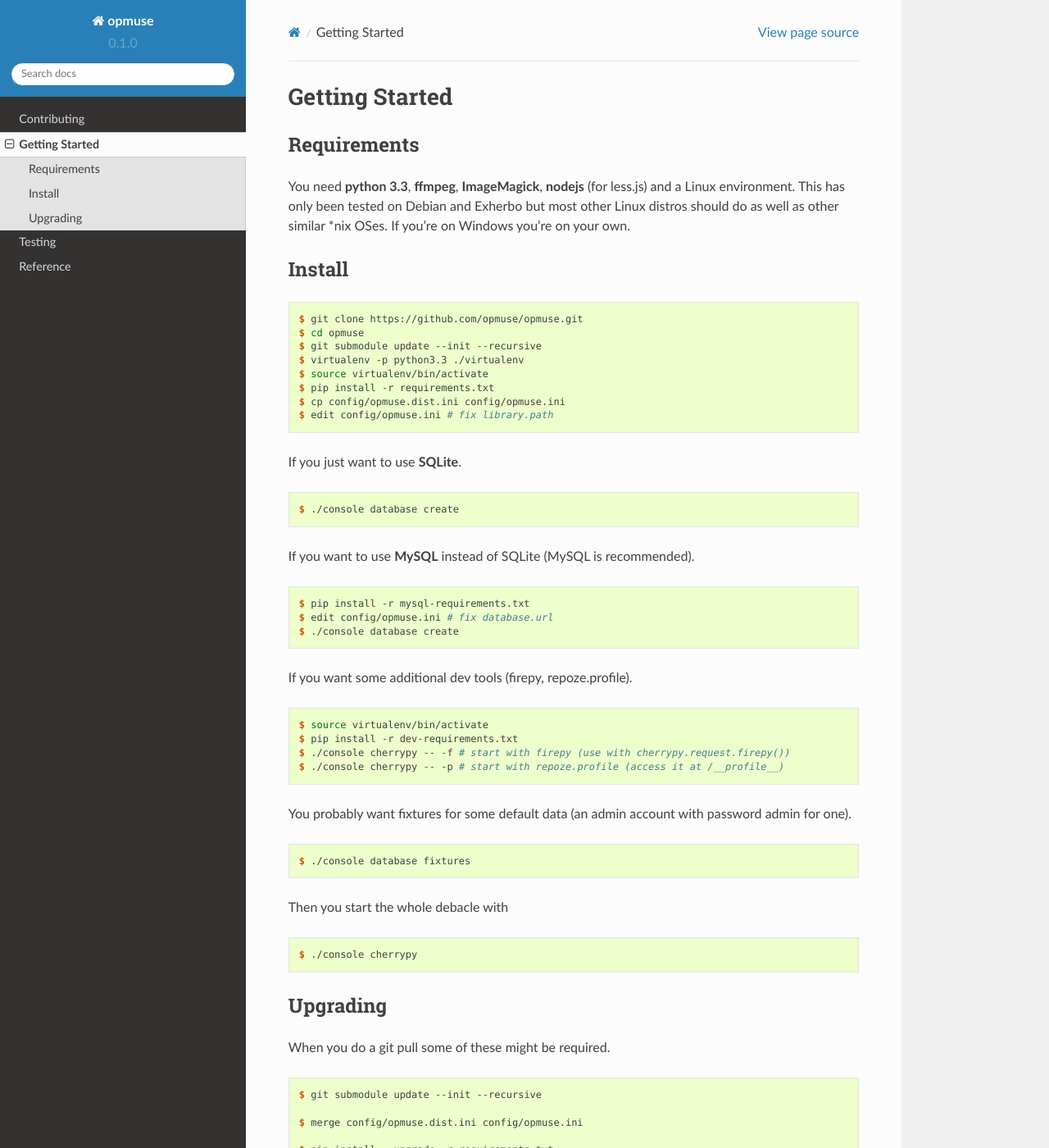
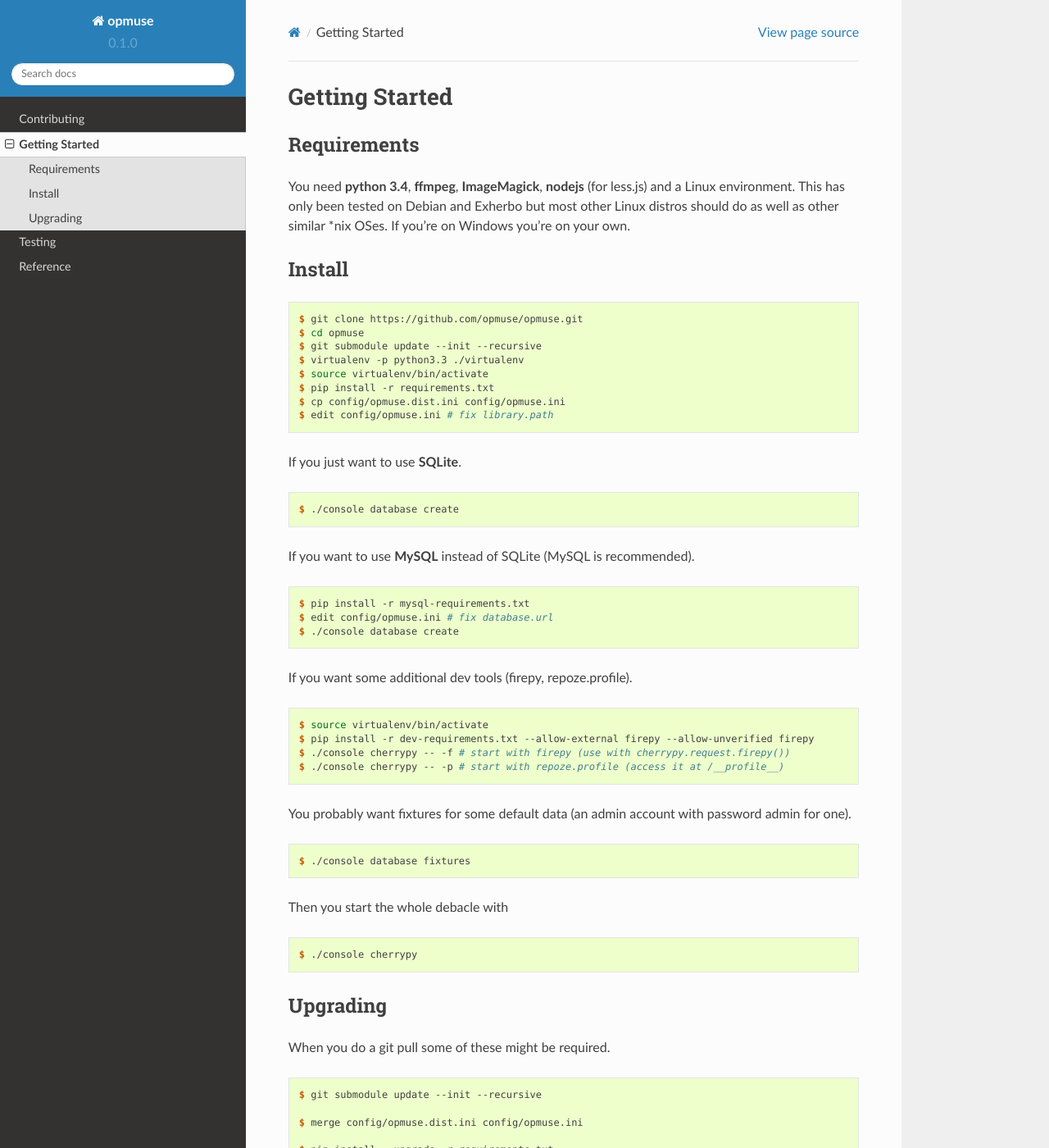
Before and after one commit to opmuse/opmuse, a Sphinx documentation site: the page built from docs/gettingstarted.rst, in a window 1280 px wide and 1400 px high. Shown: the whole window at 82% size. Built offline with Sphinx 7.4.7 and the Read the Docs theme 2.0.0, drawn with Linux system fonts in a browser that asks for light colours.

Commit message:
upgrade to python 3.4

```diff
--- a/docs/gettingstarted.rst
+++ b/docs/gettingstarted.rst
@@ -4,7 +4,7 @@ Getting Started
 Requirements
 ------------
 
-You need **python 3.3**, **ffmpeg**, **ImageMagick**, **nodejs** (for less.js)
+You need **python 3.4**, **ffmpeg**, **ImageMagick**, **nodejs** (for less.js)
 and a Linux environment. This has only been tested on Debian and Exherbo but
 most other Linux distros should do as well as other similar \*nix OSes. If
 you're on Windows you're on your own.
@@ -42,7 +42,7 @@ If you want some additional dev tools (firepy, repoze.profile).
 .. code-block:: console
 
     $ source virtualenv/bin/activate
-    $ pip install -r dev-requirements.txt
+    $ pip install -r dev-requirements.txt --allow-external firepy --allow-unverified firepy
     $ ./console cherrypy -- -f # start with firepy (use with cherrypy.request.firepy())
     $ ./console cherrypy -- -p # start with repoze.profile (access it at /__profile__)
 
```
Also changed, not shown: README.md (+3 -3 lines), 2 other files.
